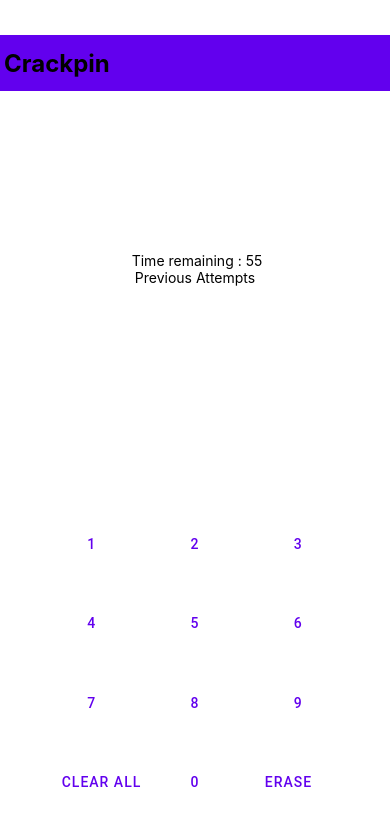
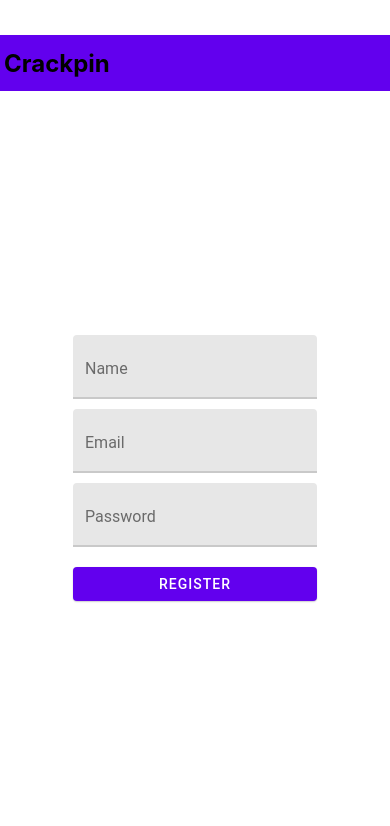
Before and after one commit to Poison159/ReactCrackPin_App, a React Native app: screen / in a window 390 px wide. Shown: the top 826 px of the page. Built offline with nearby package versions, Linux system fonts and the light colour scheme.

Commit message:
initial commit

```diff
--- a/App.tsx
+++ b/App.tsx
@@ -1,10 +1,12 @@
 import { StatusBar } from 'expo-status-bar';
-import React from 'react';
+import React, { useState } from 'react';
 import { StyleSheet, Text, View } from 'react-native';
 import { Appbar } from 'react-native-paper';
-import Flex from './Flex/Flex';
+import Flex from './Flex/flex';
+import RegistrationForm from './LoginRegister/Register';
 
 export default function App() {
+  const [loggedIn,setLoggedIn] = useState(false);
   return (
     <>
     <Appbar style={{marginTop:35}}>
@@ -15,7 +17,9 @@ export default function App() {
         </Text>
     </Appbar>
     <View style={styles.container}>
-      <Flex/>
+      {
+        !loggedIn ? <RegistrationForm setLoggedIn={setLoggedIn}/> : <Flex/>
+      }
       <StatusBar style="auto" />
     </View>
     </>
--- a/Flex/WonCard.tsx
+++ b/Flex/WonCard.tsx
@@ -39,7 +39,6 @@ const WonCard: React.FC<WonCardProps> = ({ reset }) => {
                     <Card>
                         <Text style={{fontWeight:"bold",textAlign:"center"}}>{ff.joke}</Text>
                     </Card>
-
                 ))
             }
             <Card.Actions>
--- a/Flex/flex.tsx
+++ b/Flex/flex.tsx
@@ -4,7 +4,7 @@ import NumberPad from "../NumberPad/numberPad";
 import GameStatus from "./GameStatus";
 import GuessAndTime from "./GuessAndTime";
 import SnackSecation from "./SnackSections";
-import {hasWon,getRandomPin,CheckGuess} from "../helper/helper";
+import {hasWon,getRandomPin,CheckGuess} from "../Helper/helper";
 import {useStore} from "../store/store";
 import WonCard from "./WonCard";
 import LostCard from "./LostCard";
--- /dev/null
+++ b/LoginRegister/Register.tsx
@@ -0,0 +1,92 @@
+import axios, { AxiosResponse } from 'axios';
+import React, { useState } from 'react';
+import { View, StyleSheet } from 'react-native';
+import { TextInput, Button } from 'react-native-paper';
+
+interface RegistrationFormProps {
+  setLoggedIn: (arg:boolean) => void;
+}
+
+interface PostData {
+  Id: string;
+  Username: string;
+  Email: string;
+  ImageUrl: string;
+
+}
+
+const RegistrationForm: React.FC<RegistrationFormProps> = ({ setLoggedIn }) => {
+  const [name, setName] = useState('');
+  const [email, setEmail] = useState('');
+  const [password, setPassword] = useState('');
+
+  const postData: PostData = {
+    Id: 'a36fdte791gdtj371362hj',
+    Username: 'Siya',
+    Email:email,
+    ImageUrl:"https://photos.google.com/photo/AF1QipMzXRQytj7RIT7dW25a3rKmtyBzFnbKYt40zvhf"
+  };
+
+  const  handleRegistration = async () => {
+    try {
+
+      const response: AxiosResponse = await axios
+        .post<PostData>('https://localhost:7045/WeatherForecast/GetToken',
+          postData,{headers: {
+            'Content-Type': 'application/json'
+          }}
+        );
+
+      console.log('Token:', response.data);
+      setLoggedIn(true);
+
+    } catch (error) {
+      console.error('Error:', error);
+      // Handle the error here
+    }
+    // Call the registration completion callback
+  };
+
+  return (
+    <View style={styles.container}>
+      <TextInput
+        label="Name"
+        value={name}
+        onChangeText={(text) => setName(text)}
+        style={styles.input}
+      />
+      <TextInput
+        label="Email"
+        value={email}
+        onChangeText={(text) => setEmail(text)}
+        style={styles.input}
+      />
+      <TextInput
+        label="Password"
+        value={password}
+        onChangeText={(text) => setPassword(text)}
+        secureTextEntry
+        style={styles.input}
+      />
+      <Button mode="contained" onPress={handleRegistration} style={styles.button}>
+        Register
+      </Button>
+    </View>
+  );
+};
+
+const styles = StyleSheet.create({
+  container: {
+    flex: 1,
+    justifyContent: 'center',
+    paddingHorizontal: 20,
+  },
+  input: {
+    marginBottom: 10,
+  },
+  button: {
+    marginTop: 10,
+  },
+});
+
+export default RegistrationForm;
--- a/package.json
+++ b/package.json
@@ -8,6 +8,7 @@
     "eject": "expo eject"
   },
   "dependencies": {
+    "axios": "^1.4.0",
     "cross-env": "^7.0.3",
     "expo": "~42.0.1",
     "expo-cli": "^6.3.7",
```
Also changed, not shown: 2 other files (tests, documents, lock files or other folders).
